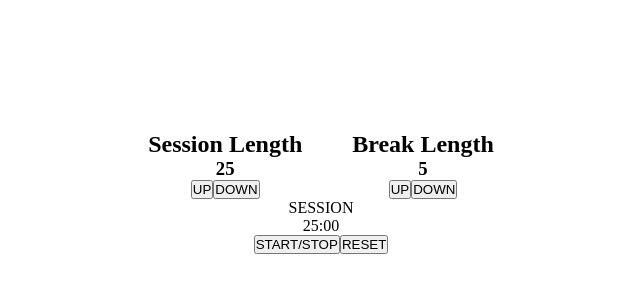
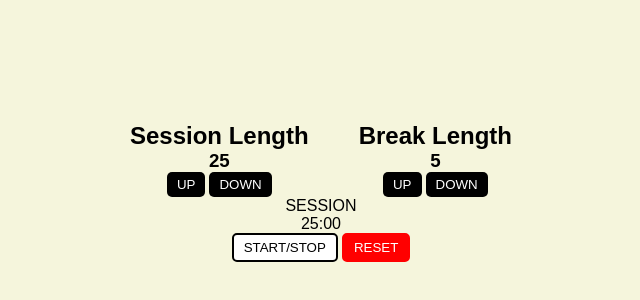
Before and after one commit to glorie-git/freecodecamp, a React (Vite) app in the folder sessions/: page / in a window 1280 px wide. Shown: the part 208-508 px from the top of the page, without its empty margins (319-959 px from the left). Built offline with nearby package versions, Linux system fonts and the light colour scheme.

Commit message:
Add styling

```diff
--- a/sessions/src/index.css
+++ b/sessions/src/index.css
@@ -1,5 +1,6 @@
 :root {
   font-size: 16px;
+  font-family: Arial, Helvetica, sans-serif;
 
   --primary-colour: black;
   --secondary-colour: white;
@@ -17,6 +18,7 @@ body {
   align-items: center;
   height: 100vh;
   text-align: center;
+  background-color: beige;
 }
 
 #top-container {
@@ -25,3 +27,23 @@ body {
   justify-content: center;
   gap: 50px;
 }
+
+button {
+  background-color: black;
+  color: white;
+  border: none;
+  padding: 5px 10px;
+  margin: 0 2px;
+  border-radius: 5px;
+}
+
+#reset {
+  background-color: red;
+  border: 2px solid red;
+}
+
+#start_stop {
+  background-color: white;
+  color: black;
+  border: 2px solid black;
+}
```
